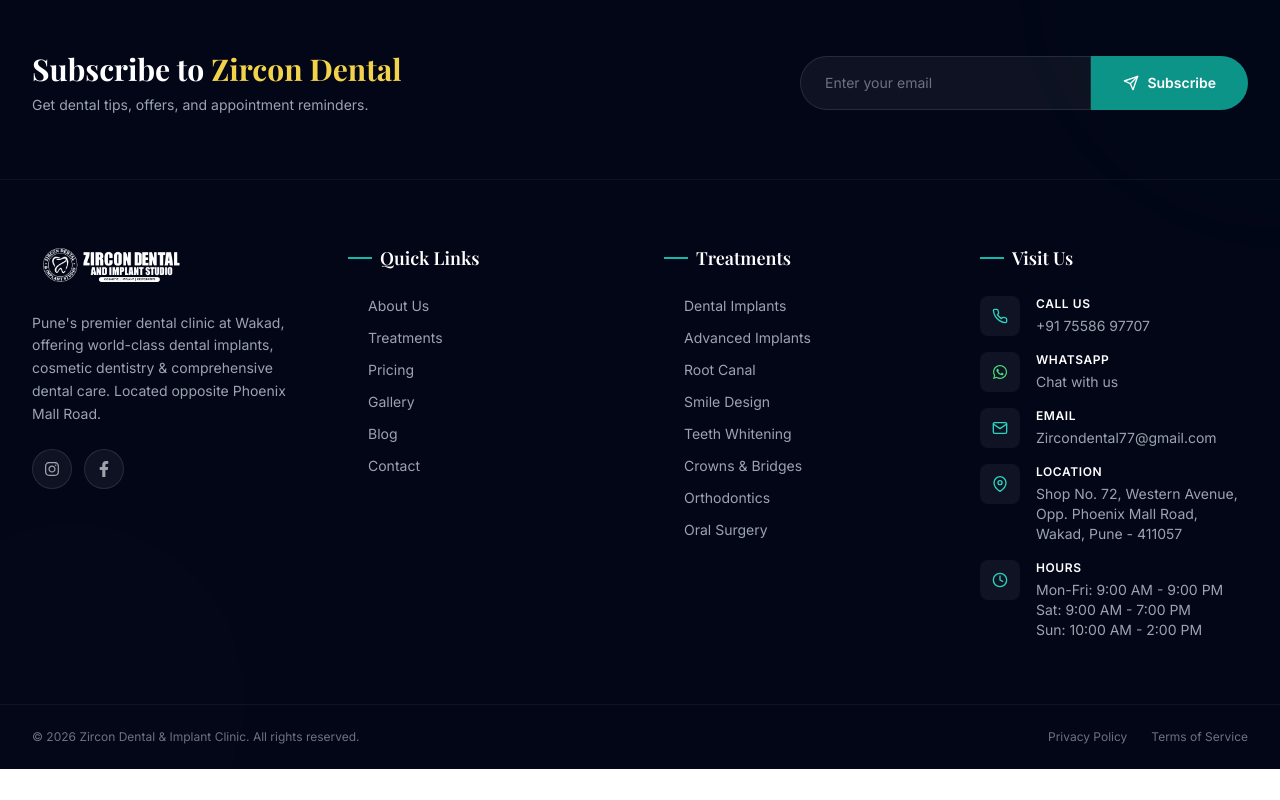
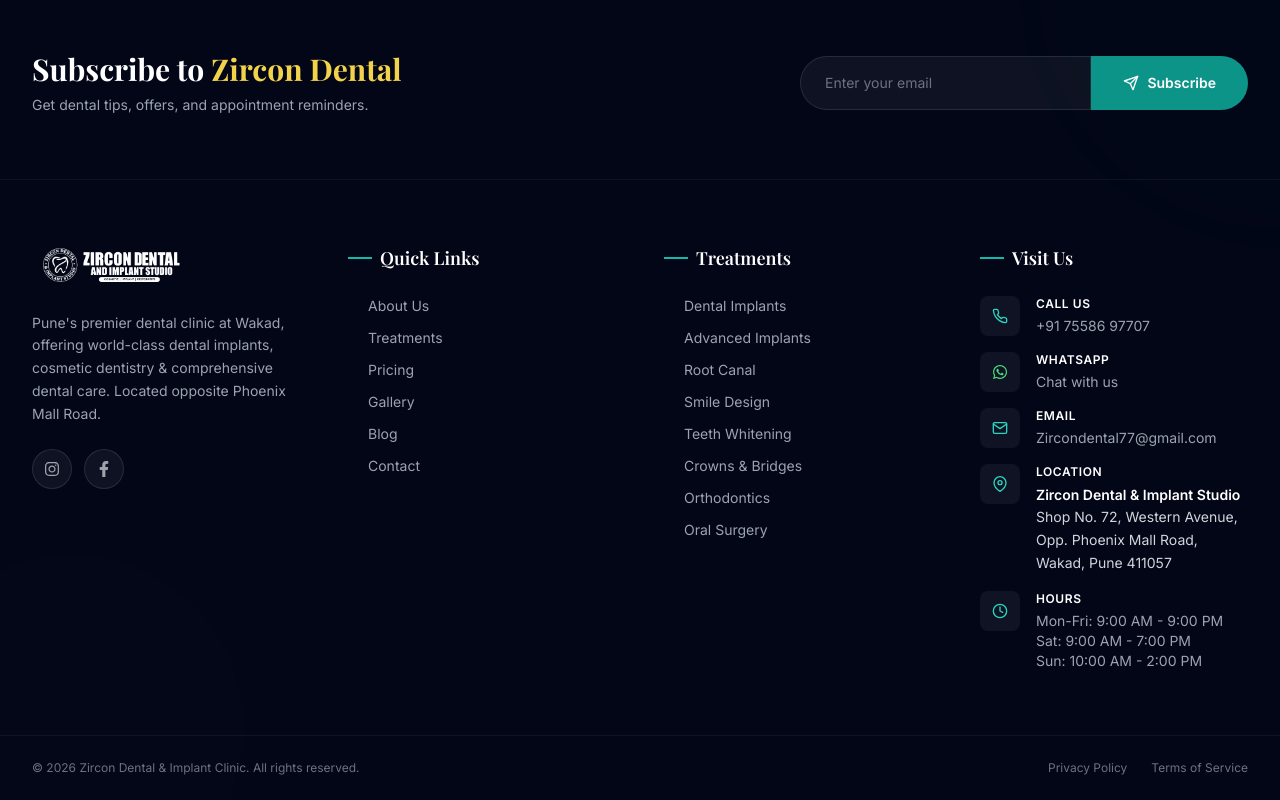
Before and after one commit to NIRU0802/Zircon-Clinic, a Next.js app: page /blog in a window 1280 px wide. Shown: the part 1573-2373 px from the top of the page. Before the commit the page ends 2342 px from the top, so only its background shows below. Built offline with nearby package versions, Linux system fonts and the light colour scheme; no server answers; a web font is replaced by a local one; what @imagekit/next would draw is missing.

Commit message:
update Pricing

```diff
--- a/src/app/pricing/page.tsx
+++ b/src/app/pricing/page.tsx
@@ -66,7 +66,7 @@
       "Digital X-Ray & Planning",
       "Local Anesthesia",
       "2 Follow-up Visits",
-      "1 Year Warranty",
+      "Min 5 Year Warranty",
     ],
     color: "from-blue-500 to-cyan-500",
   },
@@ -87,7 +87,7 @@
       "Temporary Teeth Same Day",
       "Final Zirconia Bridge",
       "5 Follow-up Visits",
-      "5 Year Warranty",
+      "Min 5 Year Warranty",
       "Free Annual Checkup",
     ],
     color: "from-primary-500 to-pink-500",
@@ -105,7 +105,7 @@
       "Both Upper & Lower Arches",
       "8-12 Titanium Implants",
       "3D CBCT Scan & Planning",
-      "Surgical Guides (Digital)",
+      "Surgical Guide (Digital)",
       "Temporary Teeth Same Day",
       "Final Zirconia Bridges",
       "8 Follow-up Visits",
--- a/src/components/layout/Footer.tsx
+++ b/src/components/layout/Footer.tsx
@@ -221,10 +221,21 @@
                   <FiMapPin className="w-4 h-4 text-primary-400" />
                 </div>
                 <div>
-                  <p className="text-white text-xs font-semibold uppercase tracking-wider mb-1">Location</p>
-                  Shop No. 72, Western Avenue,<br />
-                  Opp. Phoenix Mall Road,<br />
-                  Wakad, Pune - 411057
+                  <p className="text-white text-xs font-semibold uppercase tracking-wider mb-1">
+                    Location
+                  </p>
+
+                  <p className="text-gray-300 leading-relaxed">
+                    <span className="font-semibold text-white">
+                      Zircon Dental & Implant Studio
+                    </span>
+                    <br />
+                    Shop No. 72, Western Avenue,
+                    <br />
+                    Opp. Phoenix Mall Road,
+                    <br />
+                    Wakad, Pune 411057
+                  </p>
                 </div>
               </a>
 
```
